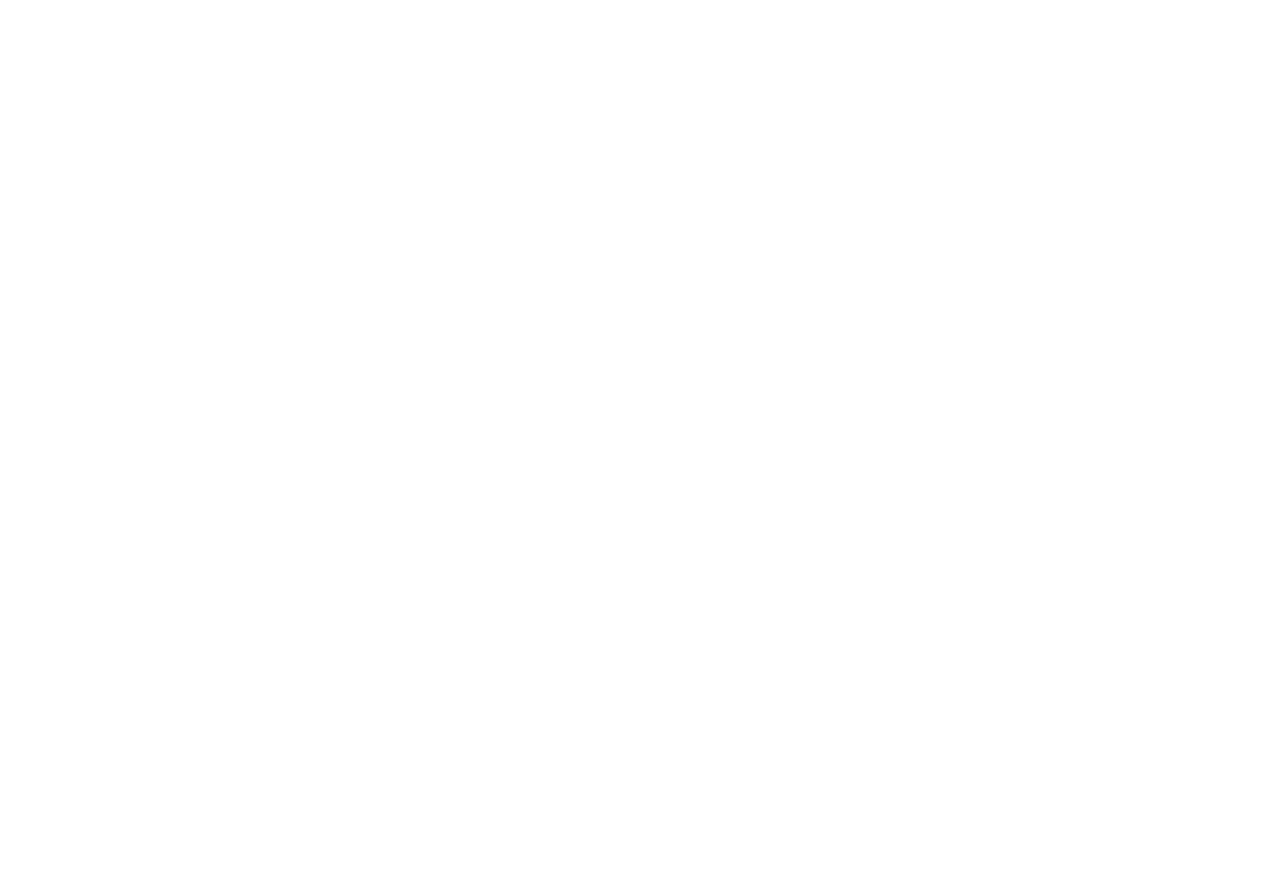
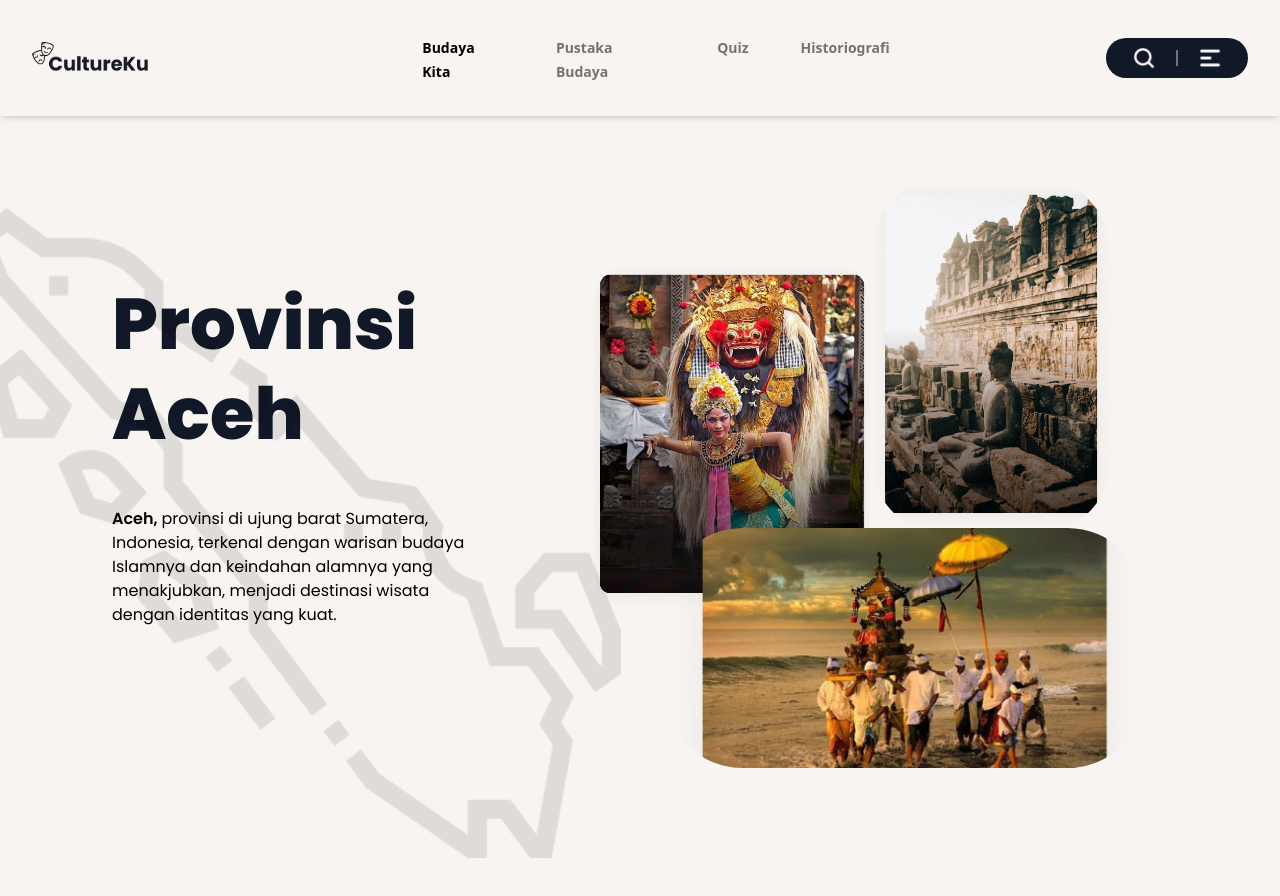
Before and after one commit to YasaKafi/Techomfest-CultureKu, a React (Vite) app: page /detail-page in a window 1280 px wide. Before the commit this address had no page. Shown: the top 896 px of the page. Before the commit the page ends 800 px from the top, so only its background shows below. Built offline with nearby package versions, Linux system fonts and the light colour scheme.

Commit message:
feat : [YK] added component one in detail-page

```diff
--- a/src/App.jsx
+++ b/src/App.jsx
@@ -1,13 +1,8 @@
-import ComponentFourLanding from "./components/landing_component/component_four";
-import ComponentOneLanding from "./components/landing_component/component_one";
-import ComponentThreeLanding from "./components/landing_component/component_three";
-import ComponentTwoLanding from "./components/landing_component/component_two";
-import FooterComponent from "./global_components/footer";
-import NavBar from "./global_components/navbar";
 import "./index.css";
 import {BrowserRouter as Router, Routes, Route} from 'react-router-dom'
 import LandingPage from "./pages/landing_page";
 import PustakaBudayaPage from "./pages/pustaka_budaya_page";
+import DetailPage from "./pages/detail_page";
 
 function App() {
   return (
@@ -15,6 +10,7 @@
       <Routes>
         <Route path="/" element={<LandingPage/>}/>
         <Route path="/pustaka-budaya" element={<PustakaBudayaPage/>}/>
+        <Route path="/detail-page" element={<DetailPage/>}/>
       </Routes>
 
     </Router>
--- /dev/null
+++ b/src/components/detail_component/component_one.jsx
@@ -0,0 +1,51 @@
+import React from "react";
+import imageAsset from "../../utils/image";
+
+function ComponentOneDetail (){
+    return(
+        <>
+            <div className="  w-full   pt-32  ">
+            <div className="absolute top-52 left-0  ">
+          <img
+            src={imageAsset.bgPetaSumatera}
+            alt=""
+            style={{ height: "650px", opacity: "0.1" }}
+          />
+        </div>
+        <div className="flex flex-row  pl-16 pr-16">
+          <div className="w-2/5 h-[650px]  px-12  flex flex-col justify-center">
+            <div className=" text-gray-900 text-7xl font-bold font-poppins leading-tight">
+              Provinsi Aceh
+            </div>
+            <div className="pt-12 text-base font-poppins font-normal">
+              <span className="font-semibold font-poppins">
+                Aceh,{" "}
+              </span>
+              provinsi di ujung barat Sumatera, Indonesia, terkenal dengan warisan budaya Islamnya dan keindahan alamnya yang menakjubkan, menjadi destinasi wisata dengan identitas yang kuat.
+            </div>
+
+          </div>
+          <div className="w-3/5 h-screen relative ">
+            <div className="custom-width-40  h-1/2 absolute  custom-left-10 top-32 xl:custom-height-45 2xl:h-1/2  lg:custom-height-45">
+              <img src={imageAsset.TariKecak}  alt="" className="h-full w-full object-cover rounded-[50px] " />
+            </div>
+
+            <div
+              className="custom-width-35  custom-height-45 absolute  custom-left-47 top-12  2xl:custom-left-47  xl:left-2/4 lg:custom-left-54 xl:custom-height-45  lg:custom-height-45 "
+            >
+                <img src={imageAsset.PatungCandi}  alt="" className="h-full w-full object-cover rounded-[80px] " />
+            </div>
+
+            <div
+              className="custom-width-70  h-2/6  absolute   custom-left-20 top-[400px] 2xl:h-2/6 xl:custom-height-30 lg:custom-height-30 2xl:custom-width-70 xl:custom-width-70 lg:w-4/5 "
+            >
+                <img src={imageAsset.TradisiBali}  alt="" className=" w-full max-h-full object-cover  rounded-[80px]" />
+            </div>
+          </div>
+        </div>
+      </div>
+        </>
+    );
+}
+
+export default ComponentOneDetail;
--- a/src/global_components/navbar.jsx
+++ b/src/global_components/navbar.jsx
@@ -46,7 +46,7 @@
           </a>
 
           <a
-            href=""
+            href="/detail-page"
             className="text-sm font-semibold leading-6 text-neutral-500 hover:text-green-600  px-4 py-2 rounded"
           >
             Quiz
--- a/src/index.css
+++ b/src/index.css
@@ -12,6 +12,9 @@
   .custom-width-35 {
     width: 35%;
   }
+  .custom-width-40 {
+    width: 40%;
+  }
   .custom-width-5 {
     width: 5%;
   }
@@ -24,14 +27,41 @@
   .custom-width-90 {
     width: 90%;
   }
+  .custom-width-70 {
+    width: 70%;
+  }
   .custom-height-78 {
     height: 78%;
   }
   .custom-height-60 {
     height: 60%;
   }
+  .custom-height-45 {
+    height: 45%;
+  }
+  .custom-height-35 {
+    height: 35%;
+  }
+  .custom-height-30 {
+    height: 30%;
+  }
+  .custom-height-40 {
+    height: 40%;
+  }
   .custom-top-70 {
     top: 70%;
+  }
+  .custom-left-10 {
+    left: 10%;
+  }
+  .custom-left-47 {
+    left: 47%;
+  }
+  .custom-left-54 {
+    left: 54%;
+  }
+  .custom-left-20 {
+    left: 20%;
   }
 }
 
--- /dev/null
+++ b/src/pages/detail_page.jsx
@@ -0,0 +1,16 @@
+import React from "react";
+import ComponentOneDetail from "../components/detail_component/component_one";
+import NavBar from "../global_components/navbar";
+
+function DetailPage() {
+  return (
+    <>
+      <div className="bg-basicColor ">
+        <NavBar />
+        <ComponentOneDetail />
+      </div>
+    </>
+  );
+}
+
+export default DetailPage;
--- a/src/utils/image.js
+++ b/src/utils/image.js
@@ -7,6 +7,7 @@
 const bgPetaIndonesia2 = "/assets/images/bgPetaIndonesia2.png";
 const bgPetaKalimantan = "/assets/images/bgPetaKalimantan.png";
 const bgPetaSulawesi = "/assets/images/bgPetaSulawesi.png";
+const bgPetaSumatera = "/assets/images/bgPetaSumatera.png";
 const bgPapua = "/assets/images/bgPapua.png";
 const bgPustaka = "/assets/images/bgPustaka.jpg";
 const bgLogo = "/assets/images/bgLogo.png";
@@ -65,6 +66,7 @@
     icFilter,
     TariPiring,
     bgPetaIndonesia2,
+    bgPetaSumatera,
 }
 
 export default imgaeAsset;
```
Also changed, not shown: public/assets/images/bgPetaSumatera.png (added).
